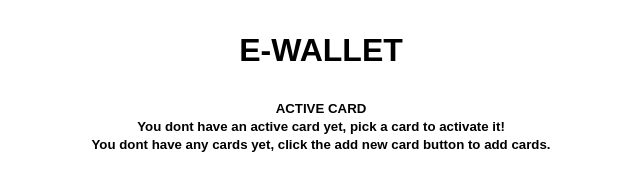
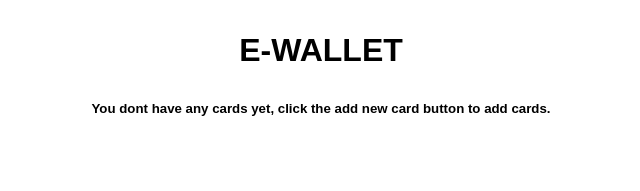
Before and after one commit to JesperSkold/e-wallet-vue, a Vue app: page / in a window 1280 px wide. Shown: the top 191 px of the page, without its empty margins (319-959 px from the left). Built offline with nearby package versions, Linux system fonts and the light colour scheme.

Commit message:
removed unecessary computed prop for card length                                                                                                  added some conditionals to active card info and card length info h5, both wont show at the same time now

```diff
--- a/src/components/CardList.vue
+++ b/src/components/CardList.vue
@@ -21,7 +21,6 @@ export default {
 			this.$emit("toggleActive", index);
 		},
 		deleteEcho(index) {
-			console.log(index);
 			this.$emit("delete", index);
 		},
 	},
--- a/src/views/HomePage.vue
+++ b/src/views/HomePage.vue
@@ -1,9 +1,9 @@
 <template>
 	<main>
 		<h1>E-WALLET</h1>
-		<h5>ACTIVE CARD</h5>
-		<h5>{{ checkIfActives }}</h5>
-		<h5>{{ checkIfCards }}</h5>
+		<h5 v-if="cards.length">ACTIVE CARD</h5>
+		<h5 v-if="cards.length">{{ checkIfActives }}</h5>
+		<h5 v-if="!cards.length">You dont have any cards yet, click the add new card button to add cards.</h5>
 		<CardList :cards="cards" @toggleActive="toggleActive" @delete="saveIndex" />
 		<div class="fade-layer" v-if="showModal"></div>
 		<div class="modal" v-if="showModal">
@@ -59,12 +59,6 @@ export default {
 				}
 			}
 			return "You dont have an active card yet, pick a card to activate it!";
-		},
-		checkIfCards() {
-			if (this.cards.length) {
-				return "";
-			}
-			return "You dont have any cards yet, click the add new card button to add cards.";
 		},
 	},
 };
```
